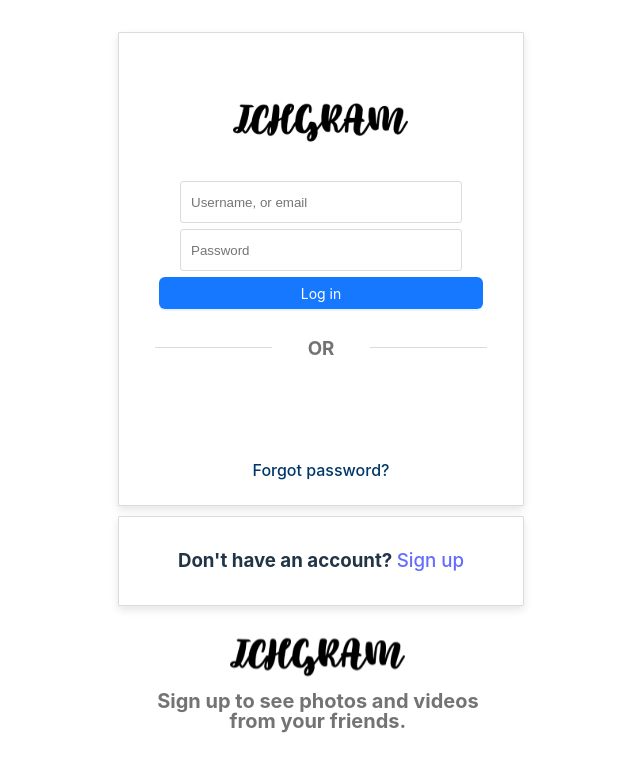
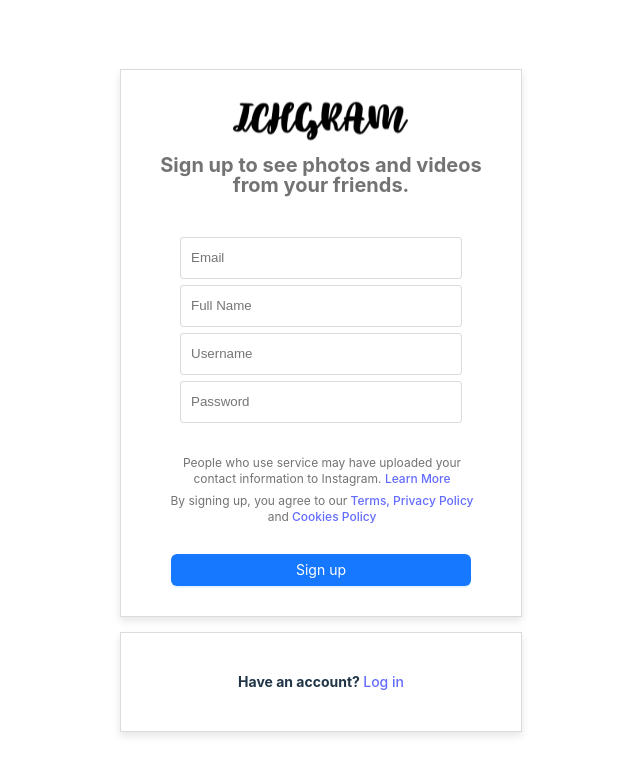
Before and after one commit to GannaGavrylova/Ichgram_pet-project_client, a React (Vite) app: page /auth/register in a window 1280 px wide. Shown: the top 771 px of the page, without its empty margins (319-959 px from the left). Built offline with nearby package versions, Linux system fonts and the light colour scheme.

Commit message:
customizing routes

```diff
--- a/package.json
+++ b/package.json
@@ -14,7 +14,8 @@
     "axios": "^1.7.9",
     "react": "^18.3.1",
     "react-dom": "^18.3.1",
-    "react-hook-form": "^7.54.2"
+    "react-hook-form": "^7.54.2",
+    "react-router-dom": "^7.1.1"
   },
   "devDependencies": {
     "@eslint/js": "^9.17.0",
--- a/src/App.jsx
+++ b/src/App.jsx
@@ -1,13 +1,16 @@
 import "./App.css";
+import { BrowserRouter as Router, Routes, Route } from "react-router-dom";
 import UserAuthForm from "./components/userAuthForm";
 import UserFormRegister from "./components/userFormRegister";
 
 function App() {
   return (
-    <>
-      <UserAuthForm />
-      <UserFormRegister />
-    </>
+    <Router>
+      <Routes>
+        <Route path="/auth/login" element={<UserAuthForm />} />
+        <Route path="/auth/register" element={<UserFormRegister />} />
+      </Routes>
+    </Router>
   );
 }
 
--- a/src/components/userFormRegister/userFormRegister.module.css
+++ b/src/components/userFormRegister/userFormRegister.module.css
@@ -1,19 +1,16 @@
 .userRegisterContainer {
-  /* border: 3px solid yellow; */
-  max-width: 400px;
   position: relative;
   display: flex;
   flex-direction: column;
   justify-content: center;
   align-items: center;
   gap: 6px;
-
-  /* margin-left: 40px;
-  margin-right: 40px; */
 }
-.formContainer {
-  border: 2px solid #dbdbdb;
+.userRegisterContainer,
+.questionContainer {
+  border: 1px solid #dbdbdb;
   box-shadow: 0px 4px 8px rgba(0, 0, 0, 0.1);
+  max-width: 400px;
 }
 
 .header > img {
@@ -54,10 +51,7 @@
 }
 
 .questionContainer {
-  border: 2px solid #dbdbdb;
   margin-top: 15px;
-  box-shadow: 0px 4px 8px rgba(0, 0, 0, 0.1);
-  width: 400px;
 }
 .question {
   font-size: 14px;
```
Also changed, not shown: src/components/userFormRegister/index.jsx (+9 -5 lines), 1 other file (tests, documents, lock files or other folders).
